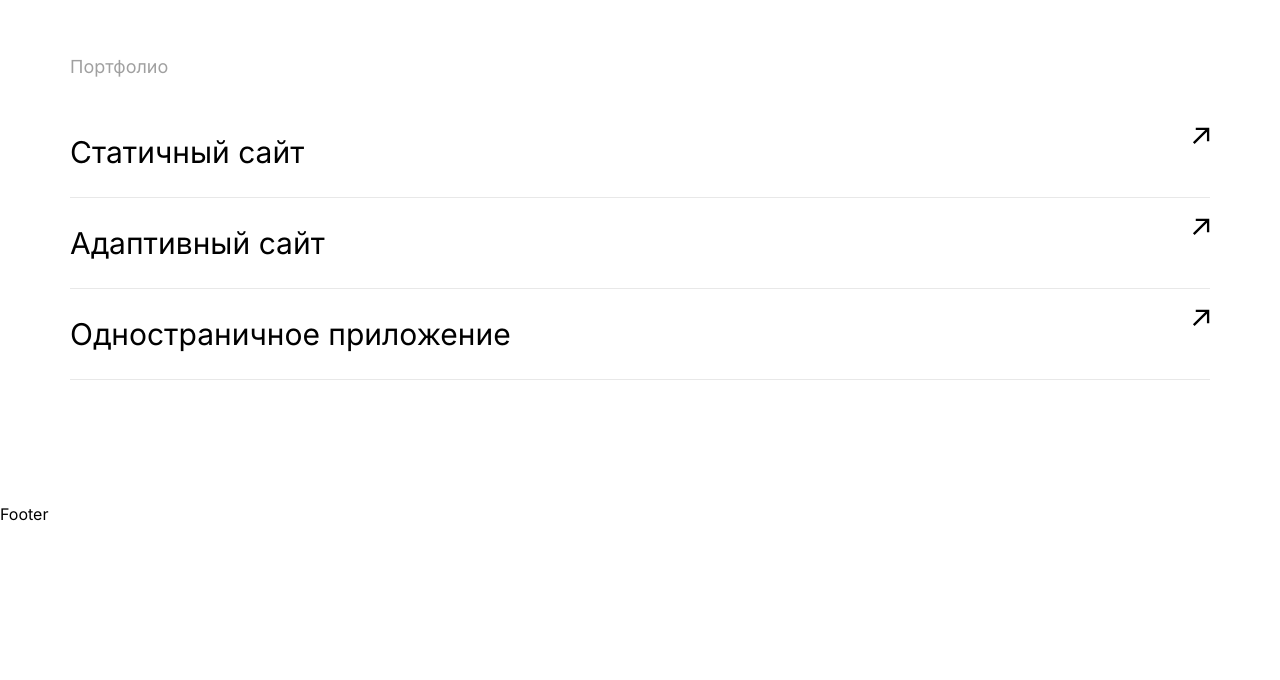
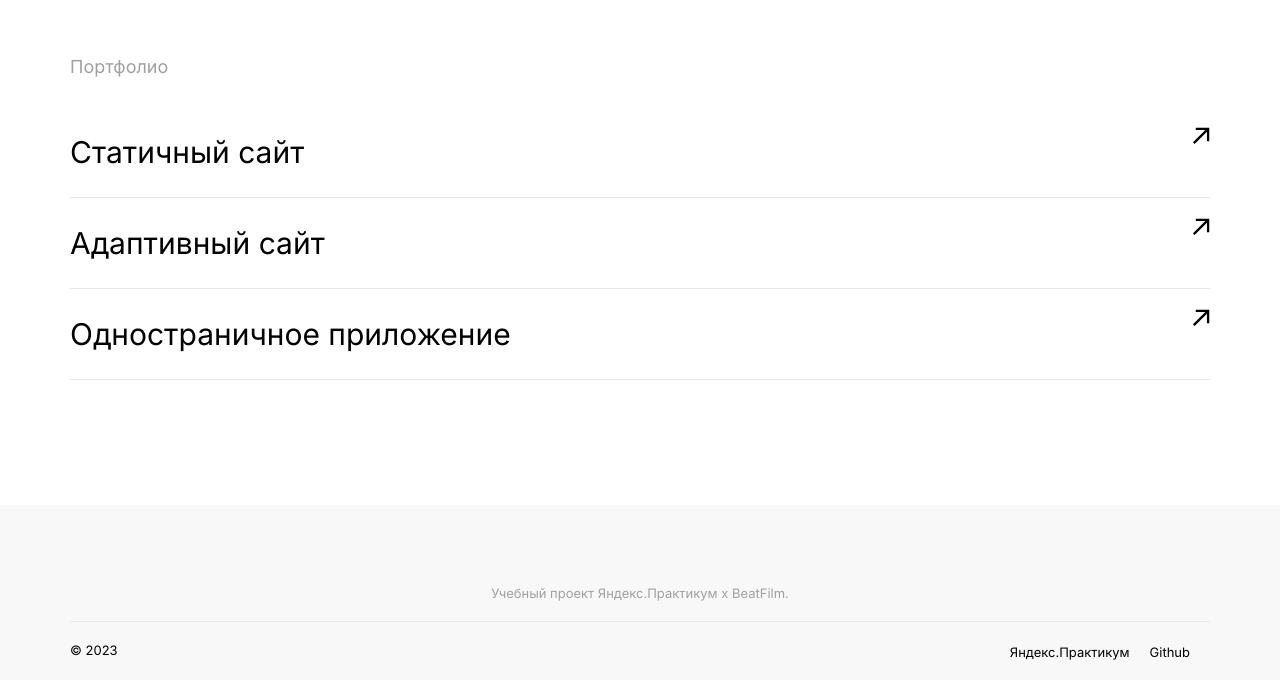
Before and after one commit to rem-ran/movies-explorer-frontend, a React (Create React App) app: page / in a window 1280 px wide. Shown: the part 2626-3306 px from the top of the page. Before the commit the page ends 3150 px from the top, so only its background shows below. Built offline with nearby package versions, Linux system fonts and the light colour scheme.

Commit message:
create footer component

```diff
--- a/src/components/Footer/Footer.css
+++ b/src/components/Footer/Footer.css
@@ -0,0 +1,59 @@
+.footer {
+    background-color: rgba(248, 248, 248);
+}
+
+.footer__container {
+    padding: 80px 70px 20px 70px;
+}
+
+.footer__heading {
+    margin: 0;
+    padding-bottom: 20px;
+    font-weight: 400;
+    font-size: 13px;
+    line-height: 16px;
+    text-align: center;
+    color: rgba(160, 160, 160);
+    border-bottom: 1px solid rgba(232, 232, 232);
+}
+
+.footer__lower-part {
+    padding-top: 20px;
+    display: flex;
+    justify-content: space-between;
+}
+
+.footer__year {
+    margin: 0;
+    font-weight: 400;
+    font-size: 13px;
+    line-height: 16px;
+}
+
+.footer__links {
+    margin: 0;
+    padding: 0;
+    list-style: none;
+    display: flex;
+}
+
+.footer__list-item {
+    margin-right: 20px;
+}
+
+.footer__link-item:last-child {
+    margin-right: 0;
+}
+
+.footer__link {
+    font-weight: 400;
+    font-size: 13px;
+    line-height: 16px;
+    text-decoration: none;
+    color: rgba(0, 0, 0, 1);
+}
+
+.footer__link:hover {
+    cursor: pointer;
+    color: rgba(0, 0, 0, 0.7);
+}
--- a/src/components/Footer/Footer.js
+++ b/src/components/Footer/Footer.js
@@ -1,7 +1,34 @@
+import { footerLinks } from '../../utils/constants';
+
 import './Footer.css';
 
 const Footer = () => {
-  return <div>Footer</div>;
+  return (
+    <footer className="footer">
+      <div className="footer__container">
+        <h6 className="footer__heading">
+          Учебный проект Яндекс.Практикум х BeatFilm.
+        </h6>
+        <div class="footer__lower-part">
+          <p class="footer__year">&copy; 2023</p>
+          <ul class="footer__links">
+            {footerLinks.map((item, index) => (
+              <li key={index} class="footer__list-item">
+                <a
+                  href={item.link}
+                  class="footer__link"
+                  target="_blank"
+                  rel="noopener noreferrer"
+                >
+                  {item.heading}
+                </a>
+              </li>
+            ))}
+          </ul>
+        </div>
+      </div>
+    </footer>
+  );
 };
 
 export default Footer;
--- a/src/components/Main/AboutMe/AboutMe.css
+++ b/src/components/Main/AboutMe/AboutMe.css
@@ -52,6 +52,7 @@
     width: 270px;
     height: 327px;
     border-radius: 10px;
+    object-fit: cover;
 
 }
 
@@ -63,4 +64,10 @@
     font-weight: 500;
     font-size: 14x;
     line-height: 17px;
+    color: rgba(0, 0, 0, 1);
 }
+
+.about-me__link:hover {
+    cursor: pointer;
+    color: rgba(0, 0, 0, 0.7);
+}
--- a/src/components/Main/AboutMe/AboutMe.js
+++ b/src/components/Main/AboutMe/AboutMe.js
@@ -21,6 +21,8 @@ const AboutMe = () => {
             <a
               className="about-me__link"
               href="https://github.com/rem-ran?tab=repositories"
+              target="_blank"
+              rel="noopener noreferrer"
             >
               Github
             </a>
--- a/src/components/Main/Portfolio/Portfolio.css
+++ b/src/components/Main/Portfolio/Portfolio.css
@@ -21,7 +21,6 @@
 }
 
 .portfolio__list-item {
-    /* width: 880px; */
     padding-top: 20px;
     padding-bottom: 20px;
     list-style: none;
@@ -40,3 +39,7 @@
     width: 18px;
     height: 18px;
 }
+
+.portfolio__list-link-img:hover {
+    opacity: 0.7;
+}
--- a/src/components/Main/Portfolio/Portfolio.js
+++ b/src/components/Main/Portfolio/Portfolio.js
@@ -4,7 +4,7 @@ import './Portfolio.css';
 
 const Portfolio = () => {
   return (
-    <div className="portfolio">
+    <section className="portfolio" id="portfolio">
       <div className="portfolio__container">
         <h5 className="portfolio__heading">Портфолио</h5>
         <ul className="portfolio__list">
@@ -27,7 +27,7 @@ const Portfolio = () => {
           ))}
         </ul>
       </div>
-    </div>
+    </section>
   );
 };
 
--- a/src/components/Main/Promo/Promo.js
+++ b/src/components/Main/Promo/Promo.js
@@ -13,7 +13,7 @@ const Promo = () => {
           <span className="promo__note">
             Листайте ниже, чтобы узнать больше про этот проект и его создателя.
           </span>
-          <a className="promo__link" href="#">
+          <a className="promo__link" href="#portfolio">
             Узнать больше
           </a>
         </div>
--- a/src/utils/constants.js
+++ b/src/utils/constants.js
@@ -9,10 +9,24 @@ export const techsList = [
 ];
 
 export const porfolioWebsites = [
-  { heading: 'Статичный сайт', link: 'https://yandex.ru' },
+  {
+    heading: 'Статичный сайт',
+    link: 'https://rem-ran.github.io/how-to-learn/',
+  },
   {
     heading: 'Адаптивный сайт',
     link: 'https://rem-ran.github.io/russian-travel',
   },
   { heading: 'Одностраничное приложение', link: 'https://lenta.ru' },
 ];
+
+export const footerLinks = [
+  {
+    heading: 'Яндекс.Практикум',
+    link: 'https://practicum.yandex.ru/',
+  },
+  {
+    heading: 'Github',
+    link: 'https://github.com/',
+  },
+];
```
